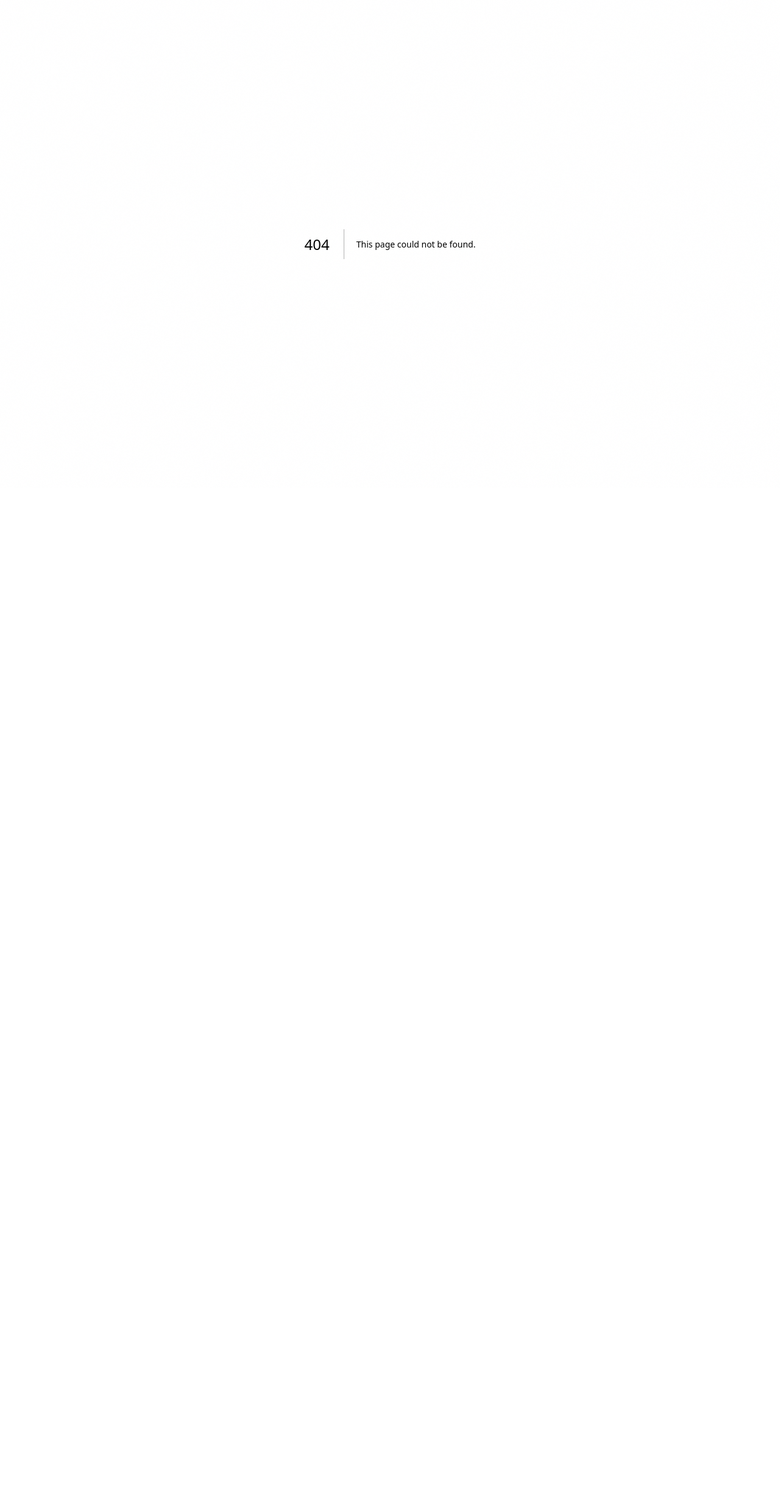
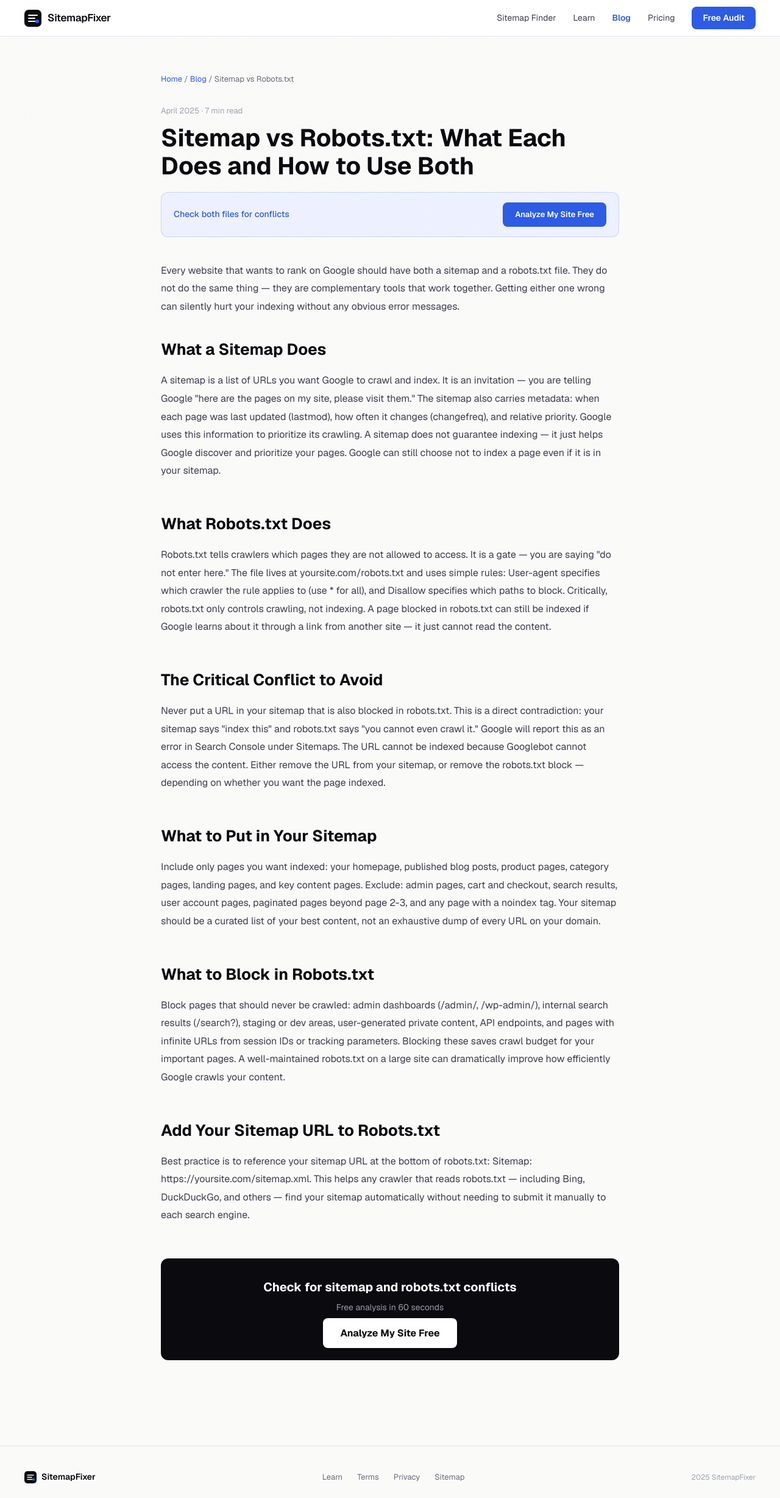
Before and after one commit to Watermelon-Coctail-Bar/sitemap-fixer, a Next.js app: page /blog/sitemap-vs-robots-txt in a window 1280 px wide. Before the commit this address had no page. Shown: the whole page at 61% size. Before the commit the page ends 800 px from the top, so only its background shows below. Built offline with nearby package versions, Linux system fonts and the light colour scheme.

Commit message:
Create page.tsx

```diff
--- /dev/null
+++ b/src/app/blog/sitemap-vs-robots-txt/page.tsx
@@ -0,0 +1,50 @@
+import type { Metadata } from 'next';
+export const metadata: Metadata = {
+  title: 'Sitemap vs Robots.txt: What Each Does and How to Use Both | SitemapFixer',
+  description: "Sitemaps and robots.txt serve opposite purposes. One tells Google what to crawl. The other tells it what not to. Here is how each works and how to use both correctly.",
+  alternates: { canonical: 'https://sitemapfixer.com/blog/sitemap-vs-robots-txt' },
+  openGraph: { title: 'Sitemap vs Robots.txt Explained', description: 'Two critical SEO files, opposite purposes. Here is how each one works.', url: 'https://sitemapfixer.com/blog/sitemap-vs-robots-txt', type: 'article' },
+};
+export default function Page() {
+  return (
+    <article style={{ maxWidth: 800, margin: '0 auto', padding: '60px 24px' }}>
+      <nav style={{ fontSize: 13, color: '#6b6b7d', marginBottom: 32 }}>
+        <a href="/" style={{ color: '#2d5be3', textDecoration: 'none' }}>Home</a>{' / '}
+        <a href="/blog" style={{ color: '#2d5be3', textDecoration: 'none' }}>Blog</a>{' / '}
+        <span>Sitemap vs Robots.txt</span>
+      </nav>
+      <div style={{ fontSize: 13, color: '#9ca3af', marginBottom: 12 }}>April 2025 · 7 min read</div>
+      <h1 style={{ fontSize: 40, fontWeight: 700, color: '#0a0a0f', marginBottom: 20, lineHeight: 1.15 }}>Sitemap vs Robots.txt: What Each Does and How to Use Both</h1>
+      <div style={{ background: '#eef1ff', border: '1px solid rgba(45,91,227,0.2)', borderRadius: 12, padding: '16px 20px', marginBottom: 40, display: 'flex', alignItems: 'center', justifyContent: 'space-between', gap: 16 }}>
+        <span style={{ fontSize: 14, color: '#2d5be3', fontWeight: 500 }}>Check both files for conflicts</span>
+        <a href="/" style={{ background: '#2d5be3', color: 'white', padding: '10px 20px', borderRadius: 8, textDecoration: 'none', fontWeight: 600, fontSize: 13 }}>Analyze My Site Free</a>
+      </div>
+      <div style={{ fontSize: 16, color: '#3d3d4f', lineHeight: 1.85 }}>
+        <p style={{ marginBottom: 32 }}>Every website that wants to rank on Google should have both a sitemap and a robots.txt file. They do not do the same thing — they are complementary tools that work together. Getting either one wrong can silently hurt your indexing without any obvious error messages.</p>
+
+        <h2 style={{ fontSize: 26, fontWeight: 700, color: '#0a0a0f', marginTop: 0, marginBottom: 12 }}>What a Sitemap Does</h2>
+        <p style={{ marginBottom: 24 }}>A sitemap is a list of URLs you want Google to crawl and index. It is an invitation — you are telling Google "here are the pages on my site, please visit them." The sitemap also carries metadata: when each page was last updated (lastmod), how often it changes (changefreq), and relative priority. Google uses this information to prioritize its crawling. A sitemap does not guarantee indexing — it just helps Google discover and prioritize your pages. Google can still choose not to index a page even if it is in your sitemap.</p>
+
+        <h2 style={{ fontSize: 26, fontWeight: 700, color: '#0a0a0f', marginTop: 48, marginBottom: 12 }}>What Robots.txt Does</h2>
+        <p style={{ marginBottom: 24 }}>Robots.txt tells crawlers which pages they are not allowed to access. It is a gate — you are saying "do not enter here." The file lives at yoursite.com/robots.txt and uses simple rules: User-agent specifies which crawler the rule applies to (use * for all), and Disallow specifies which paths to block. Critically, robots.txt only controls crawling, not indexing. A page blocked in robots.txt can still be indexed if Google learns about it through a link from another site — it just cannot read the content.</p>
+
+        <h2 style={{ fontSize: 26, fontWeight: 700, color: '#0a0a0f', marginTop: 48, marginBottom: 12 }}>The Critical Conflict to Avoid</h2>
+        <p style={{ marginBottom: 24 }}>Never put a URL in your sitemap that is also blocked in robots.txt. This is a direct contradiction: your sitemap says "index this" and robots.txt says "you cannot even crawl it." Google will report this as an error in Search Console under Sitemaps. The URL cannot be indexed because Googlebot cannot access the content. Either remove the URL from your sitemap, or remove the robots.txt block — depending on whether you want the page indexed.</p>
+
+        <h2 style={{ fontSize: 26, fontWeight: 700, color: '#0a0a0f', marginTop: 48, marginBottom: 12 }}>What to Put in Your Sitemap</h2>
+        <p style={{ marginBottom: 24 }}>Include only pages you want indexed: your homepage, published blog posts, product pages, category pages, landing pages, and key content pages. Exclude: admin pages, cart and checkout, search results, user account pages, paginated pages beyond page 2-3, and any page with a noindex tag. Your sitemap should be a curated list of your best content, not an exhaustive dump of every URL on your domain.</p>
+
+        <h2 style={{ fontSize: 26, fontWeight: 700, color: '#0a0a0f', marginTop: 48, marginBottom: 12 }}>What to Block in Robots.txt</h2>
+        <p style={{ marginBottom: 24 }}>Block pages that should never be crawled: admin dashboards (/admin/, /wp-admin/), internal search results (/search?), staging or dev areas, user-generated private content, API endpoints, and pages with infinite URLs from session IDs or tracking parameters. Blocking these saves crawl budget for your important pages. A well-maintained robots.txt on a large site can dramatically improve how efficiently Google crawls your content.</p>
+
+        <h2 style={{ fontSize: 26, fontWeight: 700, color: '#0a0a0f', marginTop: 48, marginBottom: 12 }}>Add Your Sitemap URL to Robots.txt</h2>
+        <p style={{ marginBottom: 24 }}>Best practice is to reference your sitemap URL at the bottom of robots.txt: Sitemap: https://yoursite.com/sitemap.xml. This helps any crawler that reads robots.txt — including Bing, DuckDuckGo, and others — find your sitemap automatically without needing to submit it manually to each search engine.</p>
+      </div>
+      <div style={{ background: '#0a0a0f', borderRadius: 12, padding: '32px', textAlign: 'center', marginTop: 56 }}>
+        <div style={{ fontSize: 20, fontWeight: 700, color: 'white', marginBottom: 8 }}>Check for sitemap and robots.txt conflicts</div>
+        <div style={{ color: '#9999aa', marginBottom: 20, fontSize: 14 }}>Free analysis in 60 seconds</div>
+        <a href="/" style={{ background: 'white', color: '#0a0a0f', padding: '14px 28px', borderRadius: 8, textDecoration: 'none', fontWeight: 700 }}>Analyze My Site Free</a>
+      </div>
+    </article>
+  );
+}
```
